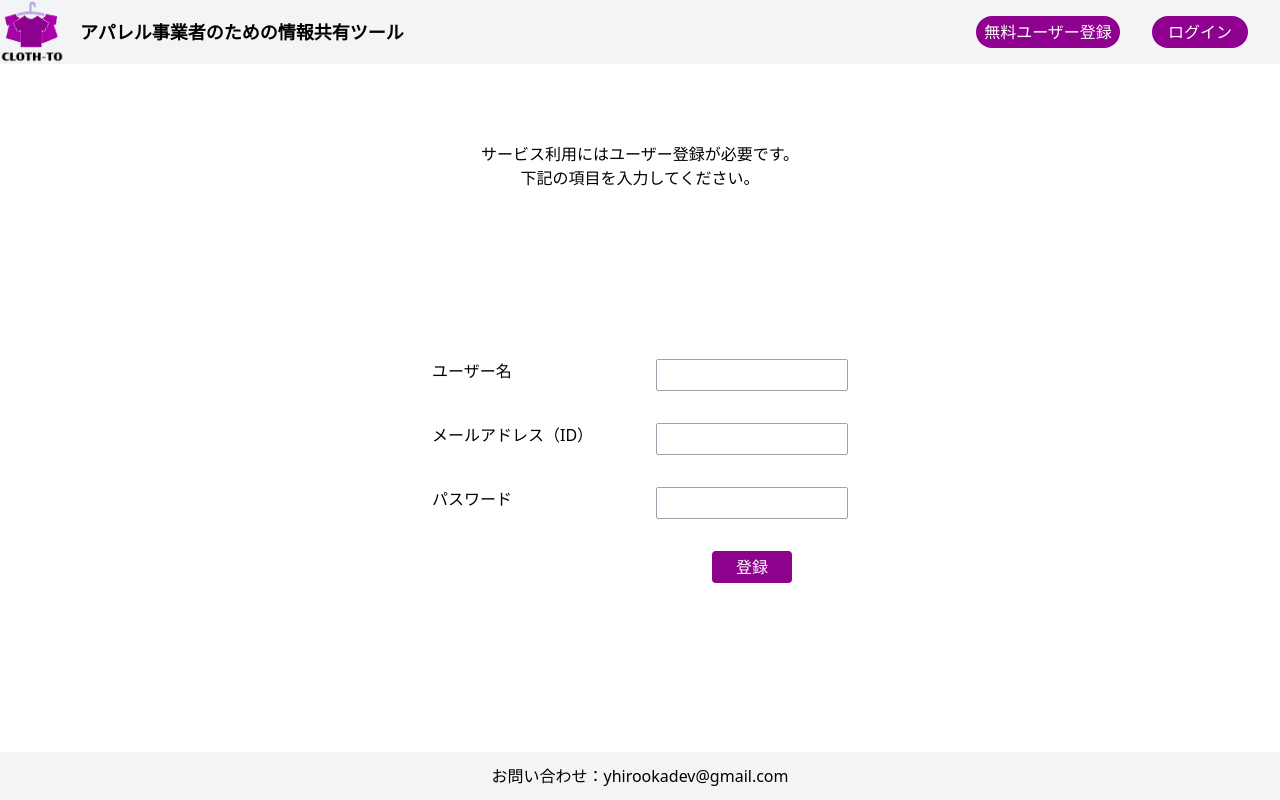
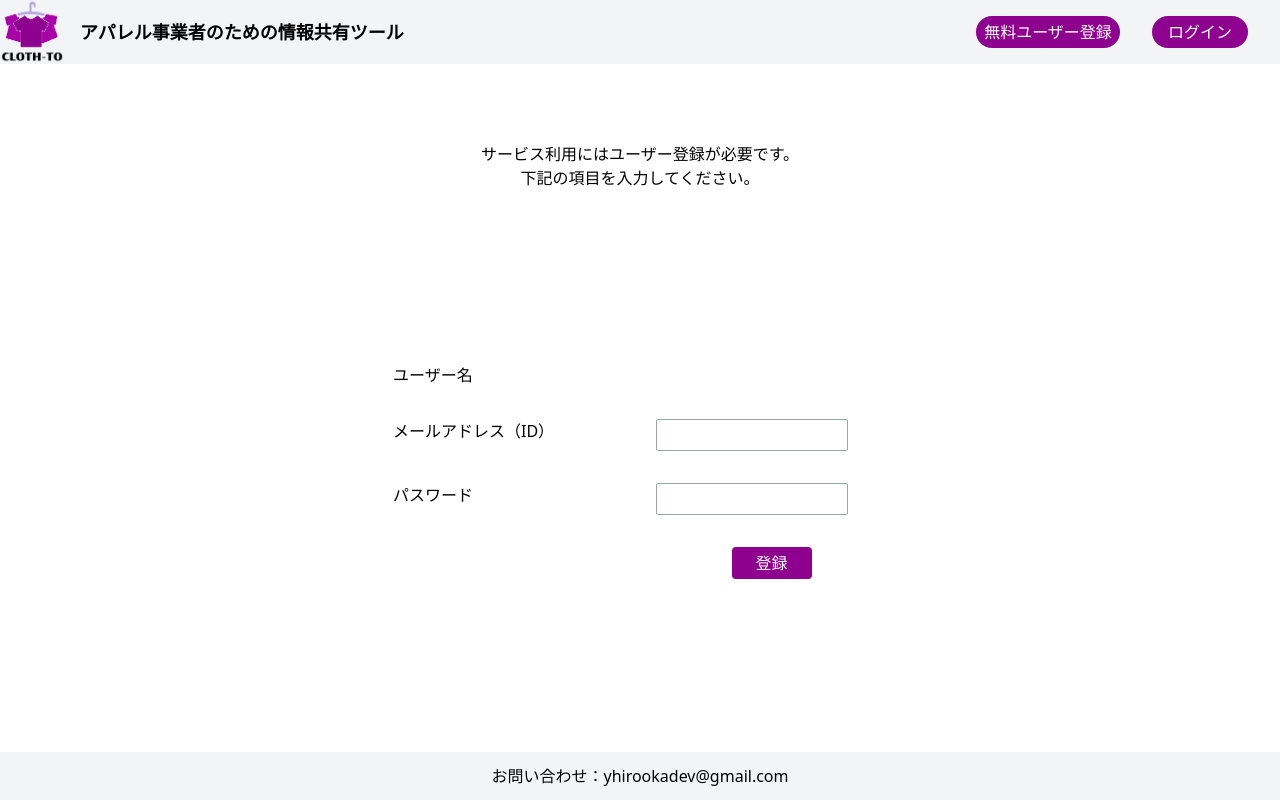
Before and after one commit to FashionMonster/cloth-to-production, a Next.js app: page /signup in a window 1280 px wide. Built offline with nearby package versions, Linux system fonts and the light colour scheme.

Commit message:
modified tailwind dynamic

```diff
--- a/components/common/textBox/inputText.js
+++ b/components/common/textBox/inputText.js
@@ -1,10 +1,24 @@
 //テキスト入力コンポーネント
 const InputText = (props) => {
+  let divStyle;
+  let inputStyle;
+
+  switch (props.width) {
+    case 48:
+      divStyle = "w-48 h-8";
+      inputStyle =
+        "w-48 h-8 border border-solid rounded-sm border-gray-400 disabled:bg-gray-100 disabled:text-black";
+      break;
+    case 408:
+      divStyle = "w-408 h-8";
+      inputStyle =
+        "w-408 h-8 border border-solid rounded-sm border-gray-400 disabled:bg-gray-100 disabled:text-black";
+      break;
+    default:
+  }
+
   // const divStyle = `w-${props.width} h-8`;
   // const inputStyle = `w-${props.width} h-8 border border-solid rounded-sm border-gray-400 disabled:bg-gray-100 disabled:text-black`;
-
-  const divStyle = `w-${props.width} h-8`;
-  const inputStyle = `w-${props.width} h-8 border border-solid rounded-sm border-gray-400 disabled:bg-gray-100 disabled:text-black`;
 
   return (
     <div className={divStyle}>
```
